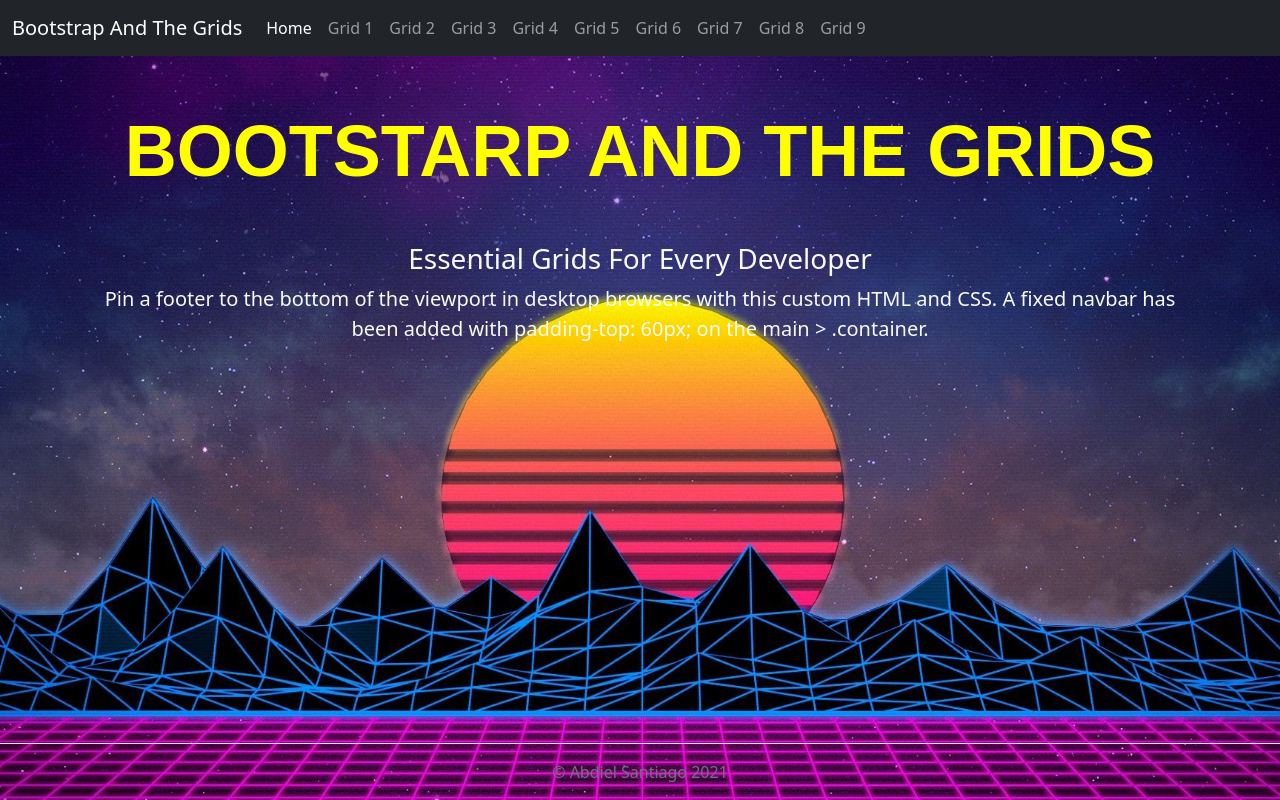
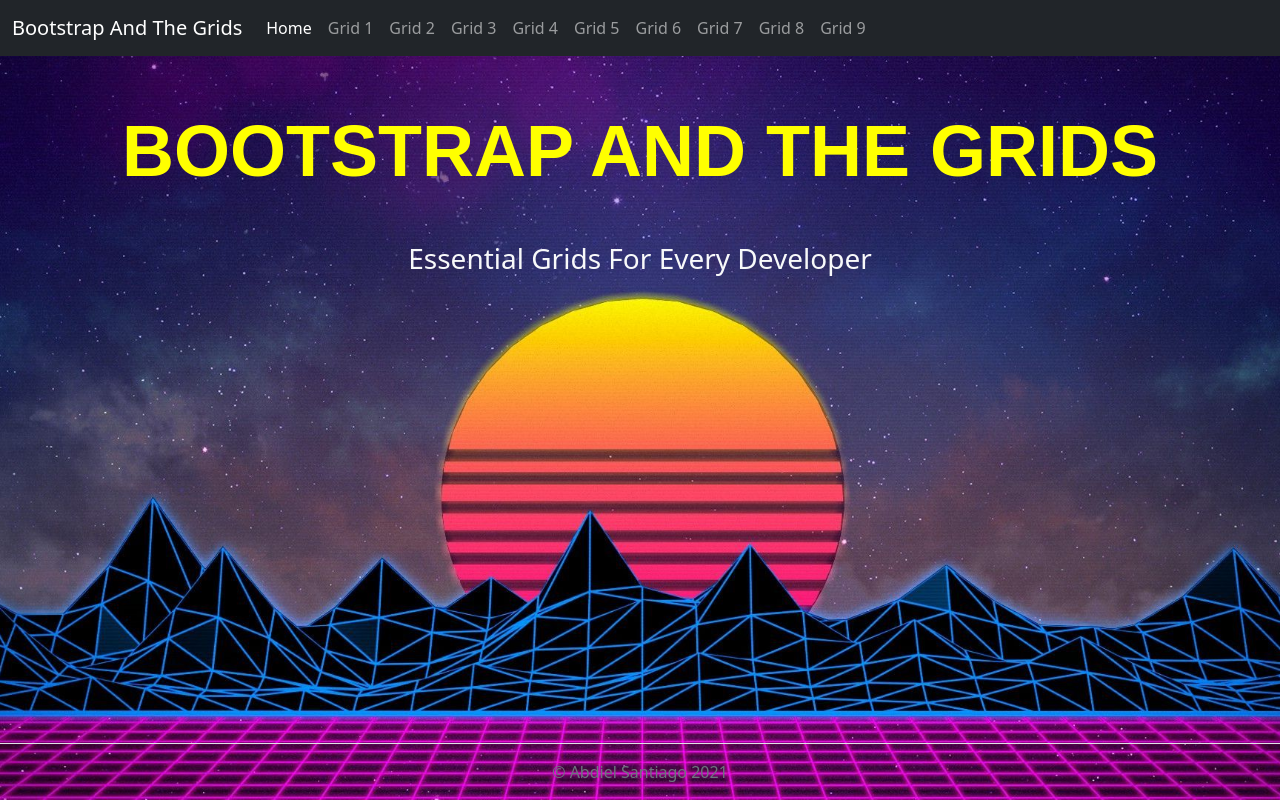
Before and after one commit to a-santiago/BSGridSamples, a plain HTML site: page index.html in a window 1280 px wide. Drawn offline with nearby package versions, Linux system fonts and the light colour scheme; a web font is replaced by a local one.

Commit message:
comment_008
Spelling errors have been fixed

```diff
--- a/index.html
+++ b/index.html
@@ -72,10 +72,8 @@
 
     <main class="flex-shrink-0">
         <div class="container text-center">
-            <h1 class="mt-5 display-2 heroText">Bootstarp And The Grids</h1>
+            <h1 class="mt-5 display-2 heroText">Bootstrap And The Grids</h1>
             <h3 class="mt-5 pagetext">Essential Grids For Every Developer</h3>
-            <p class="lead">Pin a footer to the bottom of the viewport in desktop browsers with this custom HTML and
-                CSS. A fixed navbar has been added with padding-top: 60px; on the main > .container.</p>
         </div>
     </main>
     <footer class="footer mt-auto py-3 sticky-footer border-top">
```
